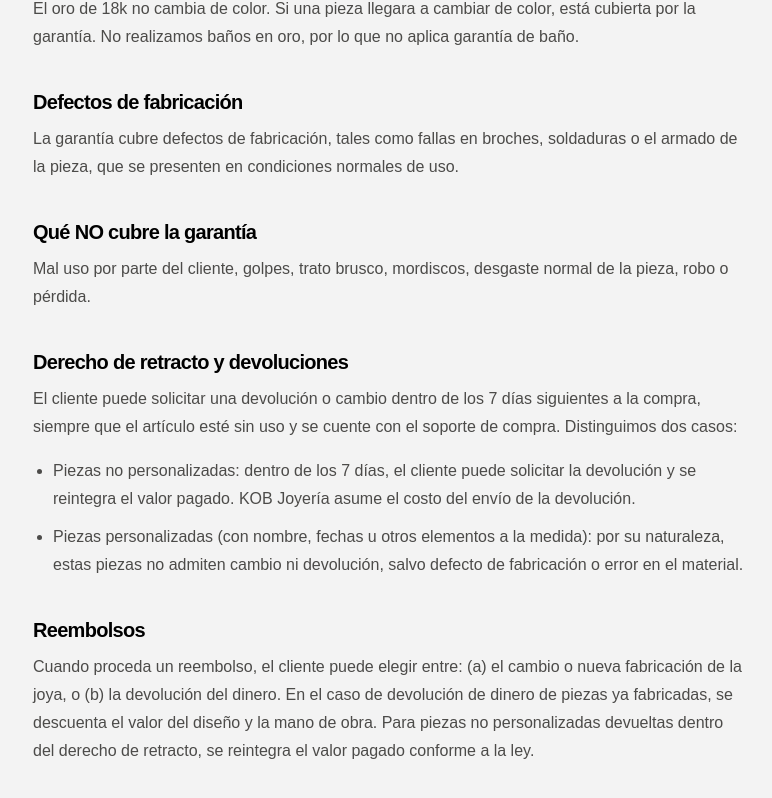
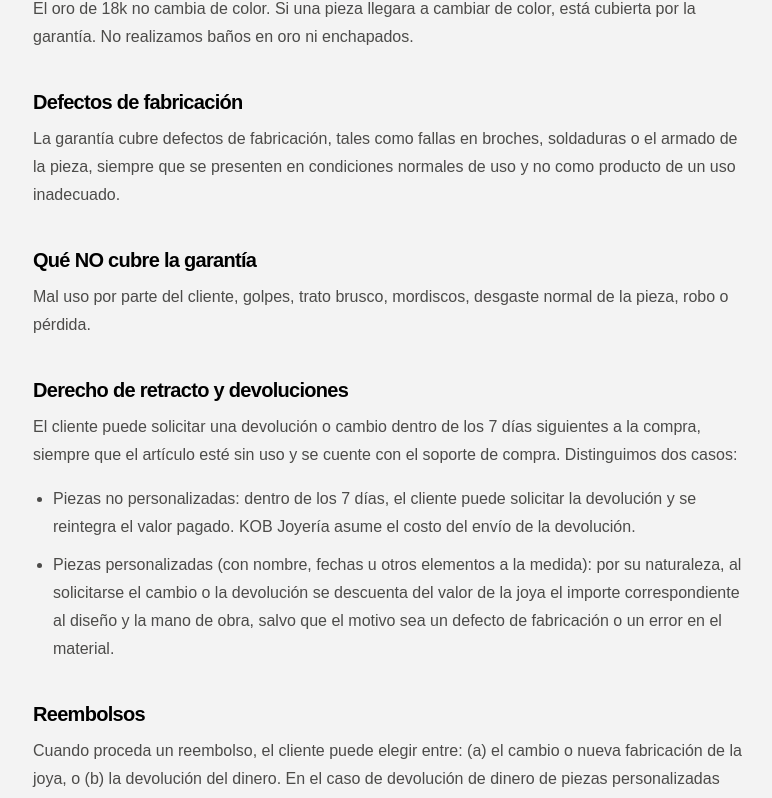
Before and after one commit to JDiegoG12/joyeria-kob-frontend, a React (Vite) app: page /informacion/garantia in a window 1280 px wide. Shown: the part 617-1415 px from the top of the page, without its empty margins (375-1147 px from the left). Built offline with nearby package versions, Linux system fonts and the light colour scheme; no server answers.

Commit message:
refactor: se ajustan los textos estaticos y las politicas

```diff
--- a/src/components/ui/protected-route.tsx
+++ b/src/components/ui/protected-route.tsx
@@ -105,6 +105,6 @@ export const ProtectedRoute = ({
     );
   }
 
-  // ✅ Acceso permitido
+  // Acceso permitido
   return <>{children}</>;
 };
--- a/src/features/auth/pages/login-page.tsx
+++ b/src/features/auth/pages/login-page.tsx
@@ -67,10 +67,10 @@ export const LoginPage = () => {
     >
       {/* ── Panel decorativo — solo desktop ── */}
       <AuthSidePanel
-        eyebrow="Acceso de clientes"
-        titleTop="Tus piezas"
+        eyebrow="Acceso exclusivo para clientes KOB"
+        titleTop="Tus joyas"
         titleAccent="favoritas te esperan"
-        description="Vuelve a tu cuenta para retomar lo que guardaste, seguir las piezas que te enamoraron y descubrir lo nuevo de la colección."
+        description="Ingresa a tu cuenta para continuar tu experiencia, explorar novedades y descubrir lo más reciente de nuestra colección exclusiva."
         footnote="Atención personalizada · Oro 18k"
       />
 
--- a/src/features/auth/pages/register-page.tsx
+++ b/src/features/auth/pages/register-page.tsx
@@ -99,10 +99,10 @@ export const RegisterPage = () => {
     >
       {/* ── Panel decorativo — solo desktop ── */}
       <AuthSidePanel
-        eyebrow="Crea tu cuenta"
-        titleTop="Haz de KOB"
-        titleAccent="tu joyería"
-        description="Crea tu cuenta para guardar tus piezas favoritas, recibir las novedades de la colección y vivir una atención cercana, pensada para ti."
+        eyebrow="CREA TU CUENYA Y HAZ PARTE DE LO EXCLUSIVO"
+        titleTop="Haz parte de KOB"
+        titleAccent="tu joyería de confianza"
+        description="Regístrate y tendrás acceso al mundo KOB, podrás explorar las joyas nuevas, guardarlas en tu lista de favoritos y descubrir (antes que nadie) las novedades de la colección. Tu historia merece un espacio único."
         footnote="Sin costo · tus favoritos siempre contigo"
       />
 
--- a/src/features/information/data/materials.data.ts
+++ b/src/features/information/data/materials.data.ts
@@ -21,7 +21,7 @@ export const MATERIALS_POLICY: IPolicyDocument = {
         {
           kind: 'paragraph',
           lead: 'Una inversión que perdura.',
-          text: 'Al ser oro de 18k, nuestras piezas no pierden su valor adquisitivo con el tiempo, por lo que además de un accesorio representan una forma de ahorro. El material está garantizado.',
+          text: 'Al ser oro de 18k, nuestras piezas no pierden su valor adquisitivo con el tiempo, por lo que además de un accesorio representan una forma de ahorro y constitución de patrimonio.',
         },
         {
           kind: 'paragraph',
--- a/src/features/information/data/privacy.data.ts
+++ b/src/features/information/data/privacy.data.ts
@@ -30,7 +30,7 @@ export const PRIVACY_POLICY: IPolicyDocument = {
         {
           kind: 'paragraph',
           lead: 'Compartir con terceros.',
-          text: 'Cuando se concreta una compra, compartimos con la transportadora Servientrega los datos necesarios para realizar el envío (nombre, número de documento, dirección y teléfono de contacto). Fuera de este caso, no compartimos los datos personales de los clientes con terceros.',
+          text: 'Cuando se concreta una compra, compartimos con la transportadora (Servientrega, Inter Rapidísimo o la transportadora que autorice el cliente) los datos necesarios para realizar el envío (nombre, número de documento, dirección física y teléfono de contacto). Fuera de este caso, no compartimos los datos personales de los clientes con terceros.',
         },
         {
           kind: 'paragraph',
--- a/src/features/information/data/terms.data.ts
+++ b/src/features/information/data/terms.data.ts
@@ -20,9 +20,7 @@ export const TERMS_POLICY: IPolicyDocument = {
         {
           kind: 'paragraph',
           lead: 'Identificación del negocio.',
-          // TODO: Confirmar los días de atención (el borrador solo indica el
-          // horario 9:00 a.m. a 6:00 p.m.; ej. lunes a sábado).
-          text: 'KOB Joyería, ubicada en el Barrio Los Estudiantes, El Bordo, Cauca (Colombia). Contacto: kobjoyeria@gmail.com / WhatsApp 313 500 7459. Horario de atención: 9:00 a.m. a 6:00 p.m.',
+          text: 'KOB Joyería, ubicada en el Barrio Los Estudiantes, El Bordo, Cauca (Colombia). Contacto: kobjoyeria@gmail.com / WhatsApp 313 500 7459. Horario de atención: lunes a sábado de 9:00 a.m. a 6:00 p.m.; festivos de 9:00 a.m. a 1:00 p.m.',
         },
         {
           kind: 'paragraph',
--- a/src/features/information/data/warranty.data.ts
+++ b/src/features/information/data/warranty.data.ts
@@ -34,7 +34,7 @@ export const WARRANTY_POLICY: IPolicyDocument = {
       blocks: [
         {
           kind: 'paragraph',
-          text: 'El oro de 18k no cambia de color. Si una pieza llegara a cambiar de color, está cubierta por la garantía. No realizamos baños en oro, por lo que no aplica garantía de baño.',
+          text: 'El oro de 18k no cambia de color. Si una pieza llegara a cambiar de color, está cubierta por la garantía. No realizamos baños en oro ni enchapados.',
         },
       ],
     },
@@ -43,9 +43,7 @@ export const WARRANTY_POLICY: IPolicyDocument = {
       blocks: [
         {
           kind: 'paragraph',
-          // TODO: Confirmar con el cliente el alcance, plazo y condiciones de la
-          // cobertura por defectos de fabricación.
-          text: 'La garantía cubre defectos de fabricación, tales como fallas en broches, soldaduras o el armado de la pieza, que se presenten en condiciones normales de uso.',
+          text: 'La garantía cubre defectos de fabricación, tales como fallas en broches, soldaduras o el armado de la pieza, siempre que se presenten en condiciones normales de uso y no como producto de un uso inadecuado.',
         },
       ],
     },
@@ -69,7 +67,7 @@ export const WARRANTY_POLICY: IPolicyDocument = {
           kind: 'list',
           items: [
             'Piezas no personalizadas: dentro de los 7 días, el cliente puede solicitar la devolución y se reintegra el valor pagado. KOB Joyería asume el costo del envío de la devolución.',
-            'Piezas personalizadas (con nombre, fechas u otros elementos a la medida): por su naturaleza, estas piezas no admiten cambio ni devolución, salvo defecto de fabricación o error en el material.',
+            'Piezas personalizadas (con nombre, fechas u otros elementos a la medida): por su naturaleza, al solicitarse el cambio o la devolución se descuenta del valor de la joya el importe correspondiente al diseño y la mano de obra, salvo que el motivo sea un defecto de fabricación o un error en el material.',
           ],
         },
       ],
@@ -79,7 +77,7 @@ export const WARRANTY_POLICY: IPolicyDocument = {
       blocks: [
         {
           kind: 'paragraph',
-          text: 'Cuando proceda un reembolso, el cliente puede elegir entre: (a) el cambio o nueva fabricación de la joya, o (b) la devolución del dinero. En el caso de devolución de dinero de piezas ya fabricadas, se descuenta el valor del diseño y la mano de obra. Para piezas no personalizadas devueltas dentro del derecho de retracto, se reintegra el valor pagado conforme a la ley.',
+          text: 'Cuando proceda un reembolso, el cliente puede elegir entre: (a) el cambio o nueva fabricación de la joya, o (b) la devolución del dinero. En el caso de devolución de dinero de piezas personalizadas cuya fabricación ya se haya iniciado, se descuenta el valor del diseño y la mano de obra. Para piezas no personalizadas devueltas dentro del derecho de retracto, se reintegra el valor pagado conforme a la ley.',
         },
       ],
     },
```
